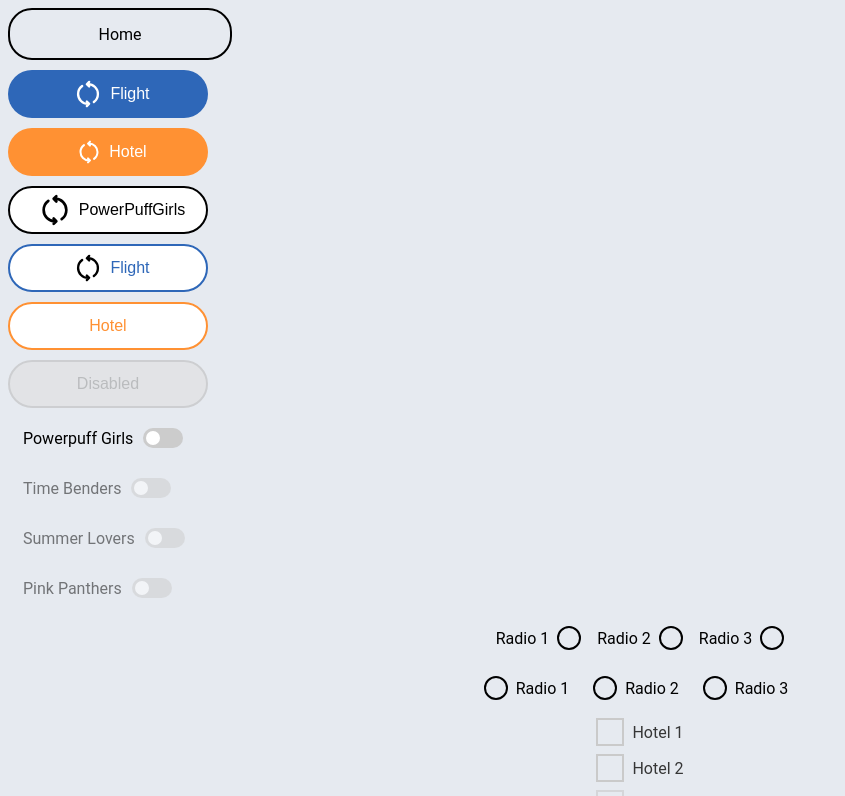
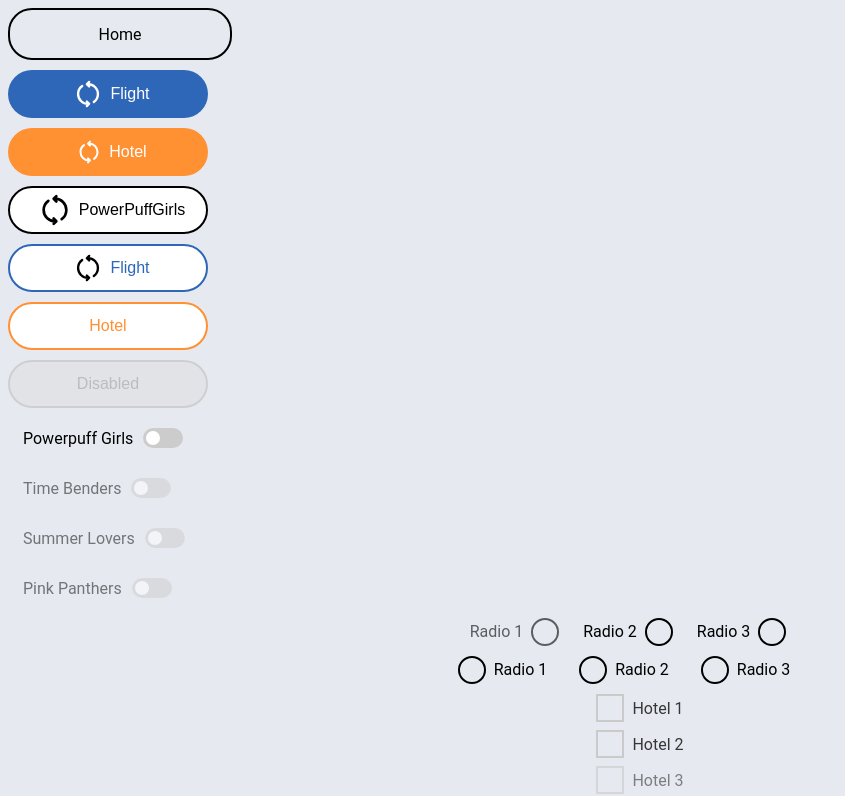
Before and after one commit to Mwiert/miniSpa, a Vue app: page /powerpuffgirls in a window 1280 px wide. Shown: the top 796 px of the page, without its empty margins (0-845 px from the left). Built offline with nearby package versions, Linux system fonts and the light colour scheme; a web font is replaced by a local one.

Commit message:
Commits added and radio buton style adjusted

```diff
--- a/src/components/UIRadioButton.vue
+++ b/src/components/UIRadioButton.vue
@@ -1,12 +1,11 @@
 <template>
-  <div
-    class="radio-button-container-c"
-    @click="selectRadioButton"
-    :class="[disabled ? 'disabled' : '', after ? 'after' : '']"
-  >
+  <!--First div checks radio button is disabled and after or not-->
+  <div class="radio-button-container-c" :class="[disabled ? 'disabled' : '', after ? 'after' : '']">
     <div class="radio-label">{{ IsRadioLabel }}</div>
+    <!--Here we check radio button is checked or not with computed radioButtonChecked-->
     <div
       class="radio-button"
+      @click="selectRadioButton"
       :class="[radioButtonClassName, radioButtonChecked ? 'checked' : '']"
     ></div>
   </div>
@@ -16,14 +15,18 @@
 export default {
   name: 'UIRadioButton',
   props: {
-    id: String,
-    label: String,
+    id: {
+      type: String
+    },
+    label: {
+      type: String
+    },
     after: Boolean,
-    className: String,
+    className: { type: String },
     checked: Boolean,
     disabled: Boolean,
-    value: String,
-    modelValue: String
+    value: { type: String },
+    modelValue: { type: String }
   },
   data() {
     return {
@@ -32,11 +35,14 @@ export default {
     }
   },
   computed: {
+    // Check every radio button for checked prop
     radioButtonChecked() {
       return this.modelValue === this.value
     }
   },
   methods: {
+    // On click method has 2 emits. First emit makes sure v-model updated
+    // Second emit use for user interaction in main page
     selectRadioButton() {
       if (this.disabled) return
       this.$emit('update:modelValue', this.value)
@@ -55,15 +61,16 @@ export default {
   flex-direction: row;
   align-items: center;
   cursor: pointer;
-  padding: $padding-small;
+  padding-right: $padding-large;
 
   .radio-label {
+    height: 21px;
     margin-right: 8px;
   }
 
   .radio-button {
-    width: 20px;
-    height: 20px;
+    width: 24px;
+    height: 24px;
     border: 2px solid black;
     border-radius: 50%;
     position: relative;
@@ -81,16 +88,16 @@ export default {
           top: 50%;
           left: 50%;
           transform: translate(-50%, -50%);
-          width: 10px;
-          height: 10px;
+          width: 8px;
+          height: 8px;
           background-color: white;
           border-radius: 50%;
         }
       }
 
       &.flight {
-        background-color: $primary-color;
-        border: 2px solid $primary-color;
+        background-color: $accent-primary-color;
+        border: 2px solid $accent-primary-color;
 
         &::after {
           content: '';
@@ -98,8 +105,8 @@ export default {
           top: 50%;
           left: 50%;
           transform: translate(-50%, -50%);
-          width: 10px;
-          height: 10px;
+          width: 8px;
+          height: 8px;
           background-color: white;
           border-radius: 50%;
         }
@@ -111,8 +118,8 @@ export default {
         top: 50%;
         left: 50%;
         transform: translate(-50%, -50%);
-        width: 10px;
-        height: 10px;
+        width: 8px;
+        height: 8px;
         background-color: white;
         border-radius: 50%;
       }
@@ -123,12 +130,13 @@ export default {
     flex-direction: row-reverse;
 
     .radio-label {
+      height: 21px;
       margin-left: 8px;
     }
 
     .radio-button {
-      width: 20px;
-      height: 20px;
+      width: 24px;
+      height: 24px;
       border: 2px solid black;
       border-radius: 50%;
       position: relative;
@@ -139,8 +147,8 @@ export default {
         top: 50%;
         left: 50%;
         transform: translate(-50%, -50%);
-        width: 10px;
-        height: 10px;
+        width: 8px;
+        height: 8px;
         background-color: white;
         border-radius: 50%;
       }
--- a/src/pages/PowerPuffGirls.vue
+++ b/src/pages/PowerPuffGirls.vue
@@ -2,73 +2,168 @@
   <div class="button-c">
     <!-- UIButton instances as previously defined -->
 
-    <UIButton className="" text="Home" :isSpinnerActive="loadingStates.home.isLoading"
-      :isDisabled="loadingStates.home.isDisabled" @click="setLoadingState('home')" :isRouter="true" routerUrl="/" />
-    <UIButton className="flight" text="Flight" :icon="'refresh'" :isSpinnerActive="loadingStates.flight.isLoading"
-      :isDisabled="loadingStates.flight.isDisabled" @click="setLoadingState('flight')" />
-    <UIButton className="hotel" text="Hotel" :icon="'refresh'" :iconSize="'s'"
-      :isSpinnerActive="loadingStates.hotel.isLoading" :isDisabled="loadingStates.hotel.isDisabled"
-      @click="setLoadingState('hotel')" />
+    <UIButton
+      className=""
+      text="Home"
+      :isSpinnerActive="loadingStates.home.isLoading"
+      :isDisabled="loadingStates.home.isDisabled"
+      @click="setLoadingState('home')"
+      :isRouter="true"
+      routerUrl="/"
+    />
+    <UIButton
+      className="flight"
+      text="Flight"
+      :icon="'refresh'"
+      :isSpinnerActive="loadingStates.flight.isLoading"
+      :isDisabled="loadingStates.flight.isDisabled"
+      @click="setLoadingState('flight')"
+    />
+    <UIButton
+      className="hotel"
+      text="Hotel"
+      :icon="'refresh'"
+      :iconSize="'s'"
+      :isSpinnerActive="loadingStates.hotel.isLoading"
+      :isDisabled="loadingStates.hotel.isDisabled"
+      @click="setLoadingState('hotel')"
+    />
 
     <!-- Since the class name is not added, the default class will be used. -->
-    <UIButton text="PowerPuffGirls" :icon="'refresh'" :iconSize="'l'" :isSpinnerActive="loadingStates.default.isLoading"
-      :isDisabled="loadingStates.default.isDisabled" @click="setLoadingState('default')" />
+    <UIButton
+      text="PowerPuffGirls"
+      :icon="'refresh'"
+      :iconSize="'l'"
+      :isSpinnerActive="loadingStates.default.isLoading"
+      :isDisabled="loadingStates.default.isDisabled"
+      @click="setLoadingState('default')"
+    />
 
-    <UIButton className="flight outline" text="Flight" :isSpinnerActive="loadingStates.flightOutline.isLoading"
-      :icon="'refresh'" :isDisabled="loadingStates.flightOutline.isDisabled"
-      @click="setLoadingState('flightOutline')" />
+    <UIButton
+      className="flight outline"
+      text="Flight"
+      :isSpinnerActive="loadingStates.flightOutline.isLoading"
+      :icon="'refresh'"
+      :isDisabled="loadingStates.flightOutline.isDisabled"
+      @click="setLoadingState('flightOutline')"
+    />
 
-    <UIButton className="hotel outline" text="Hotel" :isSpinnerActive="loadingStates.hotelOutline.isLoading"
-      :isDisabled="loadingStates.hotelOutline.isDisabled" @click="setLoadingState('hotelOutline')" />
+    <UIButton
+      className="hotel outline"
+      text="Hotel"
+      :isSpinnerActive="loadingStates.hotelOutline.isLoading"
+      :isDisabled="loadingStates.hotelOutline.isDisabled"
+      @click="setLoadingState('hotelOutline')"
+    />
 
-    <UIButton className="disabled" text="Disabled" :isSpinnerActive="loadingStates.disabledButton.isLoading"
-      :isDisabled="loadingStates.disabledButton.isDisabled" @click="setLoadingState('disabledButton')" />
+    <UIButton
+      className="disabled"
+      text="Disabled"
+      :isSpinnerActive="loadingStates.disabledButton.isLoading"
+      :isDisabled="loadingStates.disabledButton.isDisabled"
+      @click="setLoadingState('disabledButton')"
+    />
 
     <!-- Add UIToggle component -->
     <div>
-      <UIToggle :id="'powerpuffGirls'" :label="'Powerpuff Girls'" :checked="powerpuffGirls.checked"
-        :disabled="powerpuffGirls.disabled" @switchToggle="toggleChange1" />
+      <UIToggle
+        :id="'powerpuffGirls'"
+        :label="'Powerpuff Girls'"
+        :checked="powerpuffGirls.checked"
+        :disabled="powerpuffGirls.disabled"
+        @switchToggle="toggleChange1"
+      />
     </div>
 
     <div>
-      <UIToggle :id="'timeBenders'" :label="'Time Benders'" :checked="timeBenders.checked"
-        :disabled="timeBenders.disabled" @switchToggle="toggleChange2" />
+      <UIToggle
+        :id="'timeBenders'"
+        :label="'Time Benders'"
+        :checked="timeBenders.checked"
+        :disabled="timeBenders.disabled"
+        @switchToggle="toggleChange2"
+      />
     </div>
 
     <div>
-      <UIToggle :id="'summerLovers'" :label="'Summer Lovers'" :checked="summerLovers.checked"
-        :disabled="summerLovers.disabled" @switchToggle="toggleChange3" />
+      <UIToggle
+        :id="'summerLovers'"
+        :label="'Summer Lovers'"
+        :checked="summerLovers.checked"
+        :disabled="summerLovers.disabled"
+        @switchToggle="toggleChange3"
+      />
     </div>
 
     <div>
-      <UIToggle :id="'pinkPanthers'" :label="'Pink Panthers'" :checked="pinkPanthers.checked"
-        :disabled="pinkPanthers.disabled" @switchToggle="toggleChange4" />
+      <UIToggle
+        :id="'pinkPanthers'"
+        :label="'Pink Panthers'"
+        :checked="pinkPanthers.checked"
+        :disabled="pinkPanthers.disabled"
+        @switchToggle="toggleChange4"
+      />
     </div>
-
+    <!--Radio Buttons for hotel-->
     <div class="hotel-radio-buttons">
-      <UIRadioButton v-for="radio in radioButtonsHotel" :key="radio.label" :className="'hotel'" :label="radio.label"
-        :value="radio.value" v-model="pickedRadioHotel" />
+      <UIRadioButton
+        v-for="radio in radioButtonsHotel"
+        :key="radio.label"
+        :className="'hotel'"
+        :label="radio.label"
+        :value="radio.value"
+        v-model="pickedRadioHotel"
+        :disabled="radio.disabled"
+      />
     </div>
+    <!--Radio Buttons for flight-->
     <div class="flight-radio-buttons">
-      <UIRadioButton v-for="radio in radioButtonsFlight" :key="radio.label" :className="'flight'" :label="radio.label"
-        :value="radio.value" :after="true" v-model="pickedRadioFlight" />
+      <UIRadioButton
+        v-for="radio in radioButtonsFlight"
+        :key="radio.label"
+        :className="'flight'"
+        :label="radio.label"
+        :value="radio.value"
+        after
+        :disabled="radio.disabled"
+        v-model="pickedRadioFlight"
+      />
     </div>
 
     <!-- Checkboxes for hotel -->
     <div class="hotel-checkbox">
-      <UICheckbox v-for="checkbox in checkboxHotel" :key="checkbox.id" :className="'hotel'" :label="checkbox.label"
-        :disabled="checkbox.disabled" @takeCheckedInfo="takeCheckedInfo" />
+      <UICheckbox
+        v-for="checkbox in checkboxHotel"
+        :key="checkbox.id"
+        :className="'hotel'"
+        :label="checkbox.label"
+        :disabled="checkbox.disabled"
+        @takeCheckedInfo="takeCheckedInfo"
+      />
     </div>
 
     <!-- Checkboxes for flight -->
     <div class="flight-checkbox">
-      <UICheckbox v-for="checkbox in checkboxFlight" :key="checkbox.id" :className="'flight'"
-        :disabled="checkbox.disabled" :label="checkbox.label" after @takeCheckedInfo="takeCheckedInfo" />
+      <UICheckbox
+        v-for="checkbox in checkboxFlight"
+        :key="checkbox.id"
+        :className="'flight'"
+        :disabled="checkbox.disabled"
+        :label="checkbox.label"
+        after
+        @takeCheckedInfo="takeCheckedInfo"
+      />
     </div>
 
     <!-- Example of a disabled checkbox -->
-    <UICheckbox :label="'Disabled'" :className="'hotel'" :after="false" :disabled="true" :name="'disabled'"
-      :id="'deneme'" />
+    <UICheckbox
+      :label="'Disabled'"
+      :className="'hotel'"
+      :after="false"
+      :disabled="true"
+      :name="'disabled'"
+      :id="'deneme'"
+    />
   </div>
 </template>
 
@@ -115,18 +210,20 @@ export default {
         checked: false,
         disabled: true
       },
-
+      // Value of selected radio button
       pickedRadioHotel: '',
       pickedRadioFlight: '',
+      // Hotel radio button list
       radioButtonsHotel: [
-        { label: 'Radio 1', value: 'radio1' },
-        { label: 'Radio 2', value: 'radio2' },
-        { label: 'Radio 3', value: 'radio3' }
+        { label: 'Radio 1', value: 'radio1', disabled: true },
+        { label: 'Radio 2', value: 'radio2', disabled: false },
+        { label: 'Radio 3', value: 'radio3', disabled: false }
       ],
+      // Flight radio button list
       radioButtonsFlight: [
-        { label: 'Radio 1', value: 'radio1' },
-        { label: 'Radio 2', value: 'radio2' },
-        { label: 'Radio 3', value: 'radio3' }
+        { label: 'Radio 1', value: 'radio1', disabled: false },
+        { label: 'Radio 2', value: 'radio2', disabled: false },
+        { label: 'Radio 3', value: 'radio3', disabled: false }
       ],
       checkboxHotel: [
         { label: 'Hotel 1', id: 'id1', disabled: false },
```
